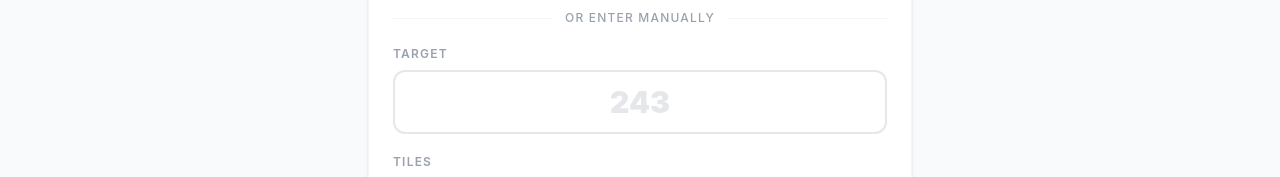
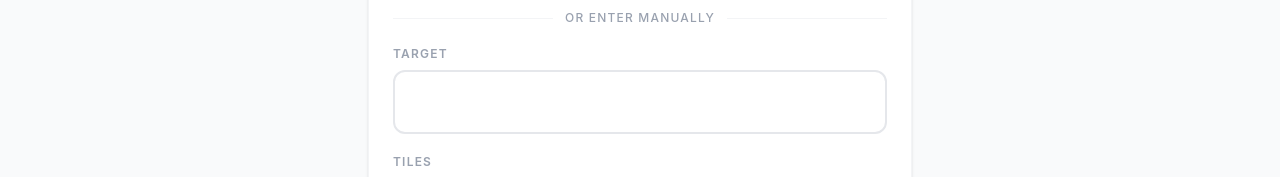
Before and after one commit to drk-mtr/SummleSolver, a Vue app: page / in a window 1280 px wide. Shown: the part 174-351 px from the top of the page. Built offline with nearby package versions, Linux system fonts and the light colour scheme.

Commit message:
Remove misleading 243 placeholder from target input

```diff
--- a/src/components/PuzzleInput.vue
+++ b/src/components/PuzzleInput.vue
@@ -63,8 +63,7 @@ function updateTile(i: number, value: string) {
         @input="$emit('update:target', ($event.target as HTMLInputElement).value)"
         type="number"
         min="1"
-        placeholder="243"
-        class="w-full rounded-xl border-2 border-gray-200 dark:border-slate-700 bg-transparent dark:bg-slate-800/50 px-4 py-3 text-3xl font-black text-center text-indigo-600 dark:text-indigo-400 placeholder:text-gray-200 dark:placeholder:text-slate-700 focus:outline-none focus:border-indigo-400 dark:focus:border-indigo-500 transition-colors"
+        class="w-full rounded-xl border-2 border-gray-200 dark:border-slate-700 bg-transparent dark:bg-slate-800/50 px-4 py-3 text-3xl font-black text-center text-indigo-600 dark:text-indigo-400 focus:outline-none focus:border-indigo-400 dark:focus:border-indigo-500 transition-colors"
       />
     </div>
 
```
